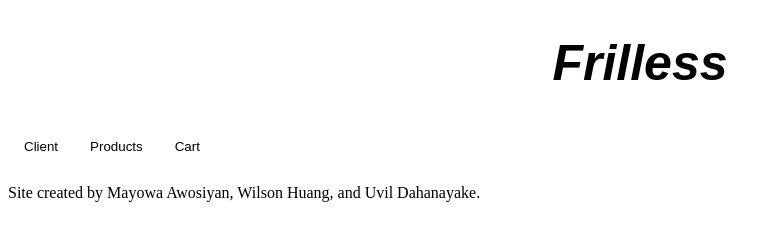
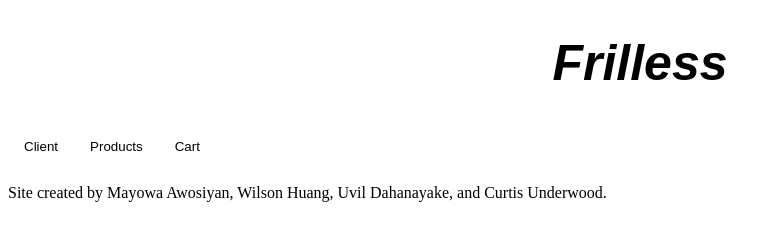
Before and after one commit to Uvil1616/Uvil1616.github.io, a plain HTML site: page index.html in a window 1280 px wide. Shown: the whole page, without its empty margins (0-780 px from the left). Drawn offline with Linux system fonts and the light colour scheme.

Commit message:
signature update

```diff
--- a/index.html
+++ b/index.html
@@ -46,7 +46,7 @@
         <div id="displayCart"></div>
     </div>
 
-    <p id="signature">Site created by Mayowa Awosiyan, Wilson Huang, and Uvil Dahanayake. </p>
+    <p id="signature">Site created by Mayowa Awosiyan, Wilson Huang, Uvil Dahanayake, and Curtis Underwood. </p>
 
     <script src="scripts/groceries.js"></script>
     <script src="scripts/main.js"></script>
```
